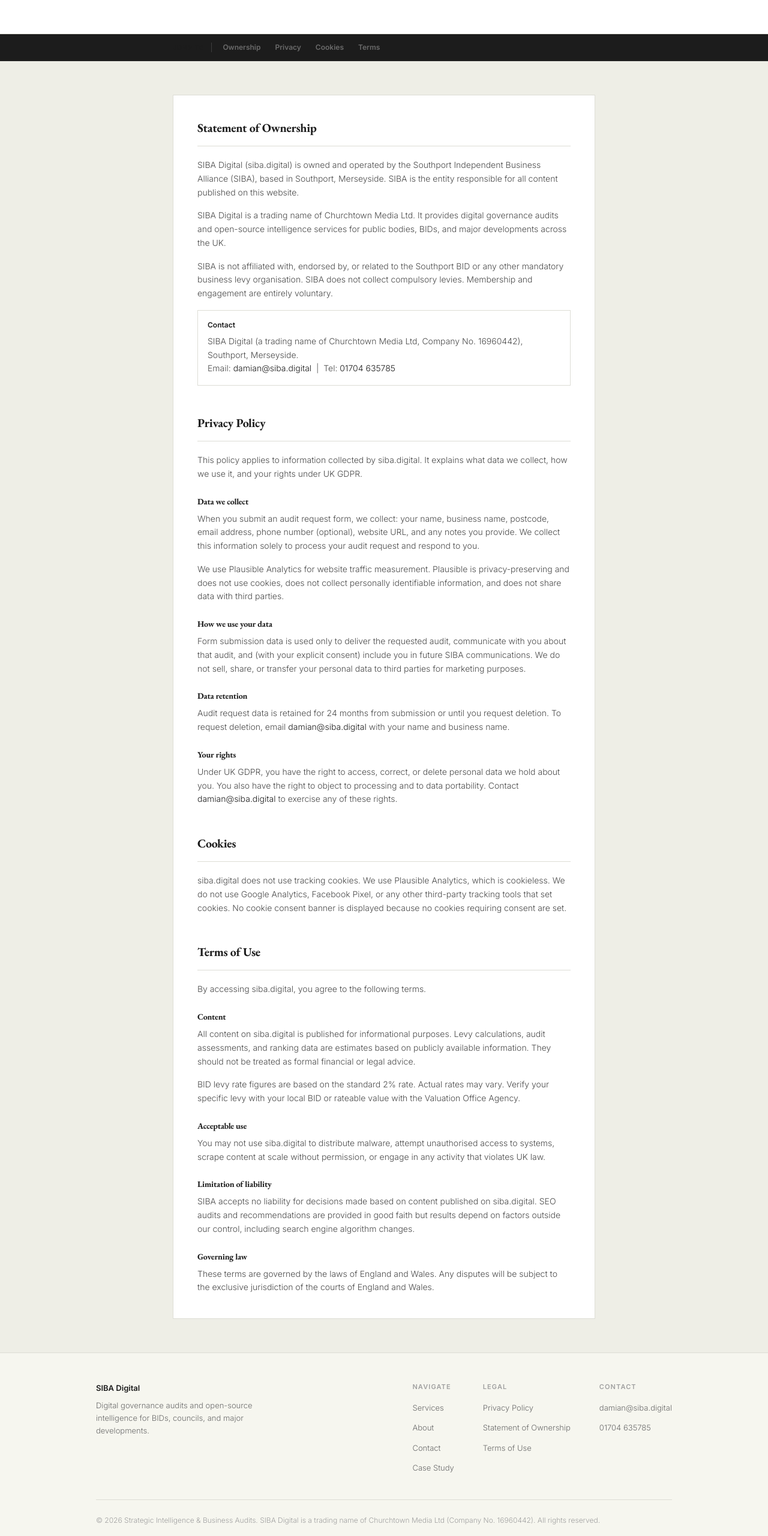
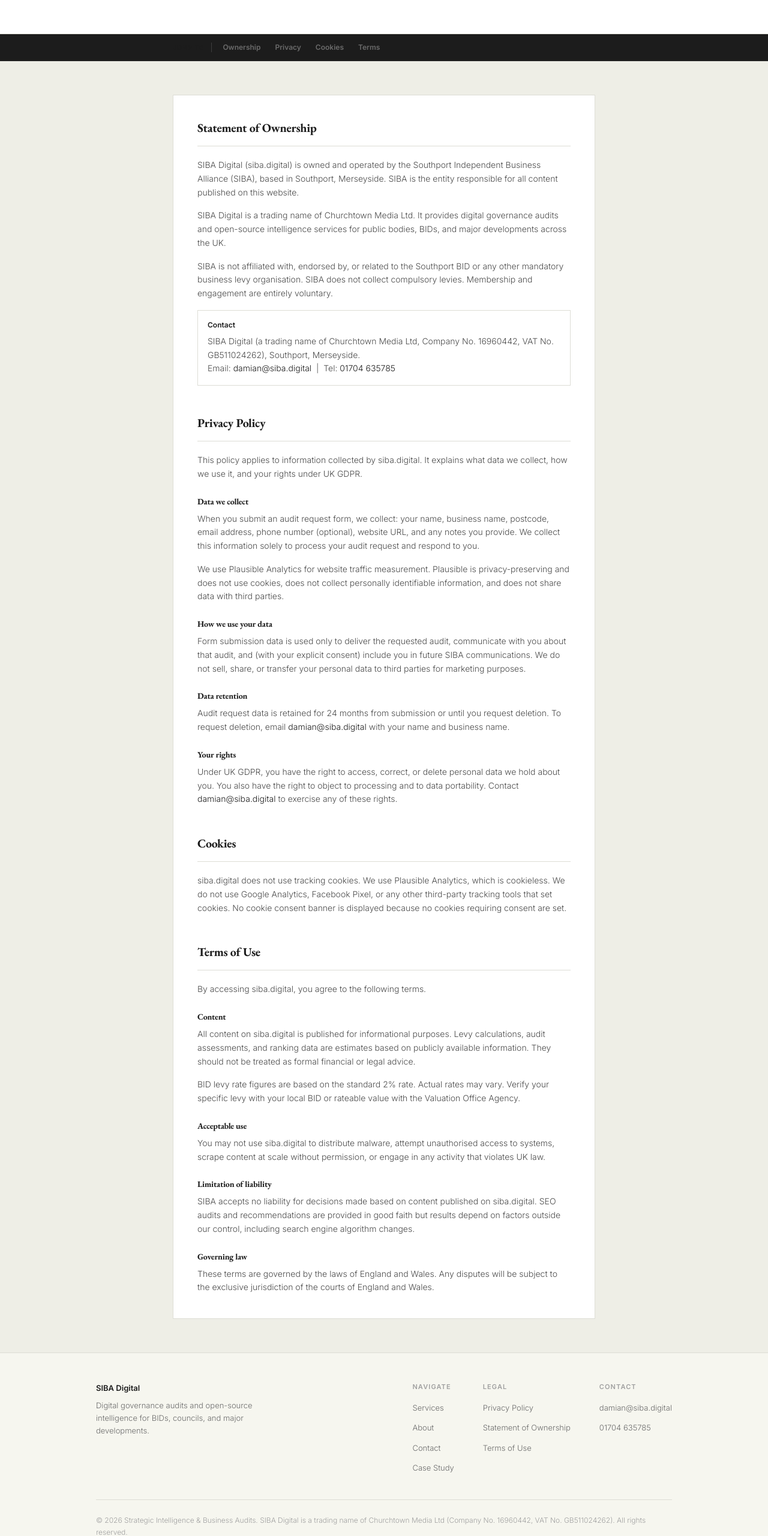
Before and after one commit to damian756/siba.digital, a Next.js app: page /privacy in a window 1280 px wide. Shown: the part 236-2797 px from the top of the page at 60% size. Built offline with nearby package versions, Linux system fonts and the light colour scheme.

Commit message:
Add VAT number GB511024262 to footer and privacy page

```diff
--- a/app/privacy/page.tsx
+++ b/app/privacy/page.tsx
@@ -98,7 +98,7 @@ export default function PrivacyPage() {
             <div className="mt-4 card p-4 bg-[#eeeee6]">
               <p className="text-xs font-semibold text-[#1c1c1c] mb-2">Contact</p>
               <p>
-                SIBA Digital (a trading name of Churchtown Media Ltd, Company No. 16960442), Southport, Merseyside.
+                SIBA Digital (a trading name of Churchtown Media Ltd, Company No. 16960442, VAT No. GB511024262), Southport, Merseyside.
                 <br />
                 Email:{" "}
                 <a href="mailto:damian@siba.digital" className="text-[#1c1c1c] hover:underline">
--- a/components/Footer.tsx
+++ b/components/Footer.tsx
@@ -88,7 +88,7 @@ export default function Footer() {
         <div className="mt-10 pt-6 border-t border-[#ddddd5]">
           <p className="text-[12px] text-[#a0a0a0] leading-relaxed">
             &copy; {year} Strategic Intelligence &amp; Business Audits.
-            SIBA Digital is a trading name of Churchtown Media Ltd (Company No. 16960442). All rights reserved.
+            SIBA Digital is a trading name of Churchtown Media Ltd (Company No. 16960442, VAT No. GB511024262). All rights reserved.
           </p>
         </div>
       </div>
```
